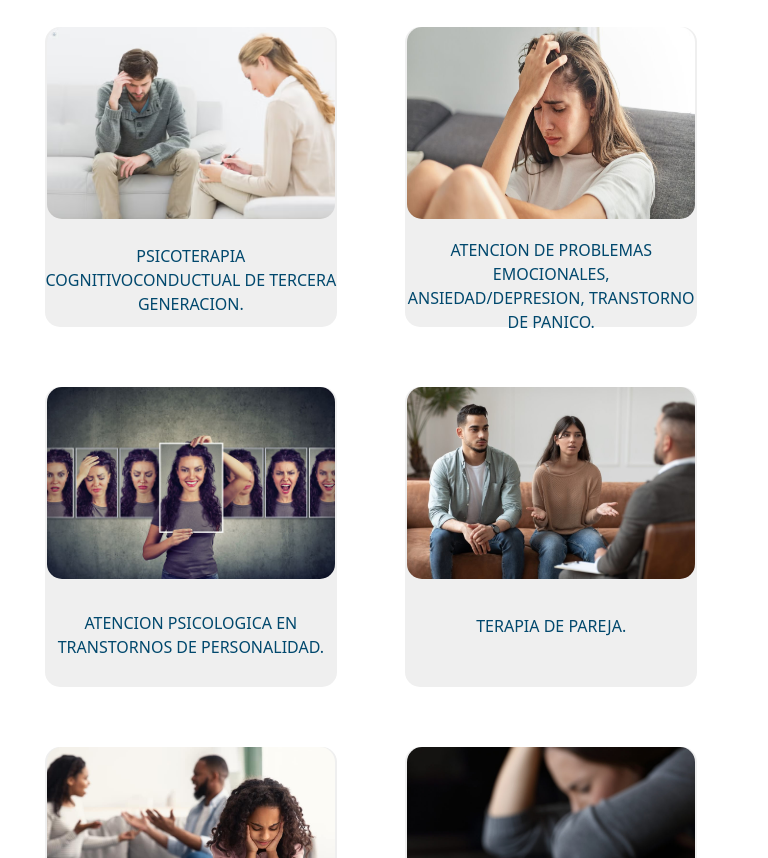
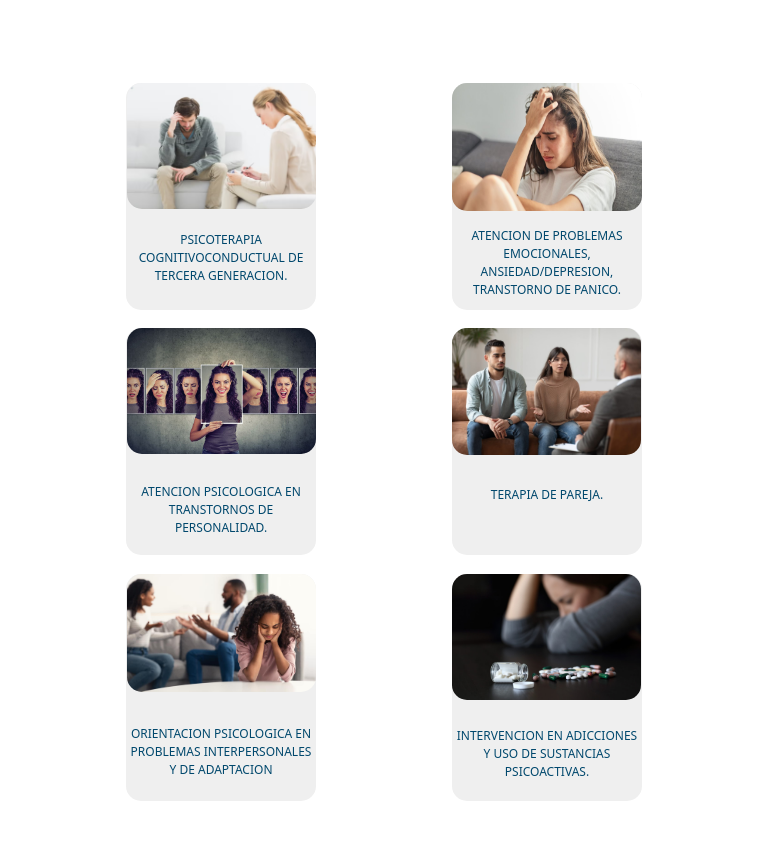
Before and after one commit to johpser/Dr.GiovaniDiaz, a plain HTML site: page paginas/servicios.html in a window 768 px wide. Shown: the part 392-1250 px from the top of the page. Drawn offline with nearby package versions, Linux system fonts and the light colour scheme; a web font is replaced by a local one.

Commit message:
se arreglo mediaQ

```diff
--- a/sass/generales/_mediaQ.scss
+++ b/sass/generales/_mediaQ.scss
@@ -397,16 +397,18 @@ textarea {
     .img1 img {
         width: 557px;
         height: 600px;
-    }
+        margin-top: 25px
     }
 
+
     .bienvenida2{
+        margin: 38px 0px 0px 0px;
         .boton2 {
             font-size: 54%;
             width: 45%;
             height: 14%;
         }
-
+    }
     }
 
     .necesitas {
@@ -439,11 +441,11 @@ textarea {
 
     .bannerperfil {
         display: grid;
-        grid-template-columns: 18% 70%;
-        grid-template-rows: 48% 50%;
+        grid-template-columns: 29% 70%;
+        grid-template-rows: 69% 23%;
         grid-template-areas:
             "foto nombrege"
-            "foto descriperfil";
+            "descriperfil descriperfil";
 
             .fotoperfil2 {
                 border-radius: 100px 100px 100px 100px;
@@ -453,14 +455,17 @@ textarea {
             .nombrege1 {
                 margin: 24px -2px 0px 0px;
                 font-size: 230%;
+                text-align: center;
             }
     }
 
     .descriperfil {
-        font-size: 224%;
-        font-weight: 500;
-        color: #0077b6;
-        grid-area: descriperfil;
+        font-size: 31px;
+    font-weight: 500;
+    color: #0077b6;
+    grid-area: descriperfil;
+    margin-left: 2px;
+    margin-right: 2px;
     }
 
 }
@@ -499,56 +504,87 @@ margin-bottom: 13%;
 .cardpadre {
     margin-top: 15%;
     grid-template-columns: 45% 45%;
-    grid-template-rows: 34% 34% 34%;
+    grid-template-rows: 30% 30% 30%;
     row-gap: 6%;
+    column-gap: 8px;
+    justify-items: center;
     grid-template-areas:
         "card1 card2"
         "card3 card4"
         "card5 card6";
 
 
-        .card1 {
-            width: 292px;
-            height: 300px;
+            .card1 {
+                width: 190px;
+                height: 227px;
+
+                .imgcad22 {
+                    width: 189px;
+                }
             .cartitle1 {
                 padding-top: 16px;
+                    font-size: 12px;
             }
         }
 
         .card2 {
-            width: 292px;
-            height: 300px;
+            width: 190px;
+            height: 227px;
+                .imgcad2 {
+                    width: 190px;
+                    height: 128px;
+                }
             .cartitle2 {
                 padding-top: 10px;
+                font-size: 12px;
             }
         }
 
         .card3 {
-            width: 292px;
-            height: 300px;
+            width: 190px;
+            height: 227px;
+            .imgcad22 {
+                width: 189px
+            }
+            .cartitle3 {
+                font-size: 12px;
         }
-
+        }
         .card4 {
-            width: 292px;
-            height: 300px;
+            width: 190px;
+            height: 227px;
+            .imgcad22 {
+                width: 189px
+            }
             .cartitle4{
             padding-top: 26px;
+            font-size: 12px;
             }
         }
 
         .card5 {
-            width: 292px;
-            height: 300px;
+            width: 190px;
+            height: 227px;
+            .imgcad22 {
+                width: 189px
+            }
             .cartitle5 {
-                margin-top: 7%;
-                padding-top: 3px;
+
+                padding-top: 27px;
+                font-size: 12px;
             }
-
         }
 
         .card6 {
-            width: 292px;
-            height: 300px;
+            width: 190px;
+            height: 227px;
+            .cartitle6 {
+
+                font-size: 12px;
+            }
+            .imgcad22 {
+                width: 189px
+            }
         }
 }
 
@@ -594,7 +630,7 @@ margin-bottom: 13%;
 .envienosc{
     font-size: 31px;
     }
-.comentarioc{
+    .comentarioc{
      font-size: 31px;
 
     }
```
Also changed, not shown: css/estilos.css, css/reglasgenerales.css (deleted), 2 other files.
